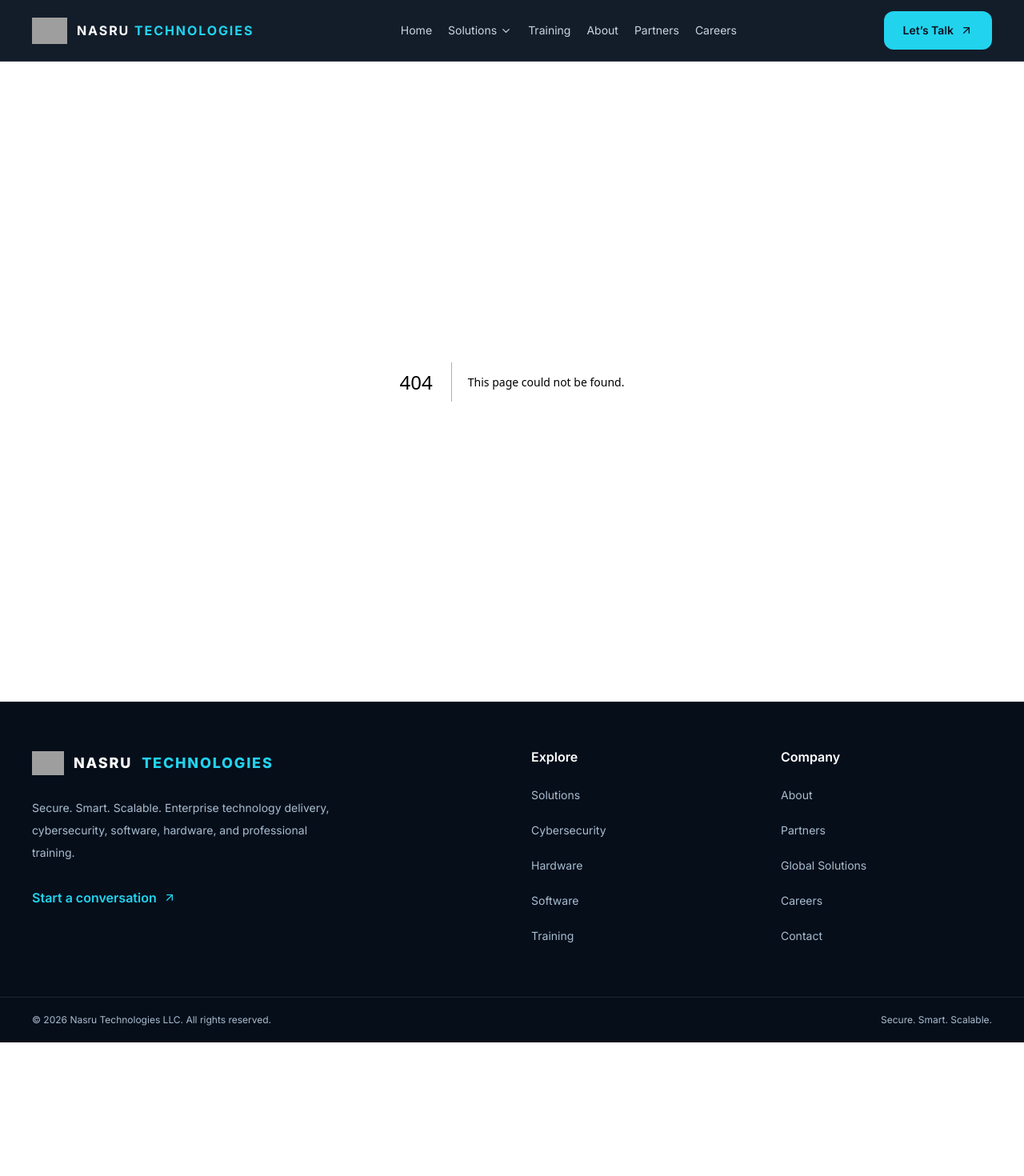
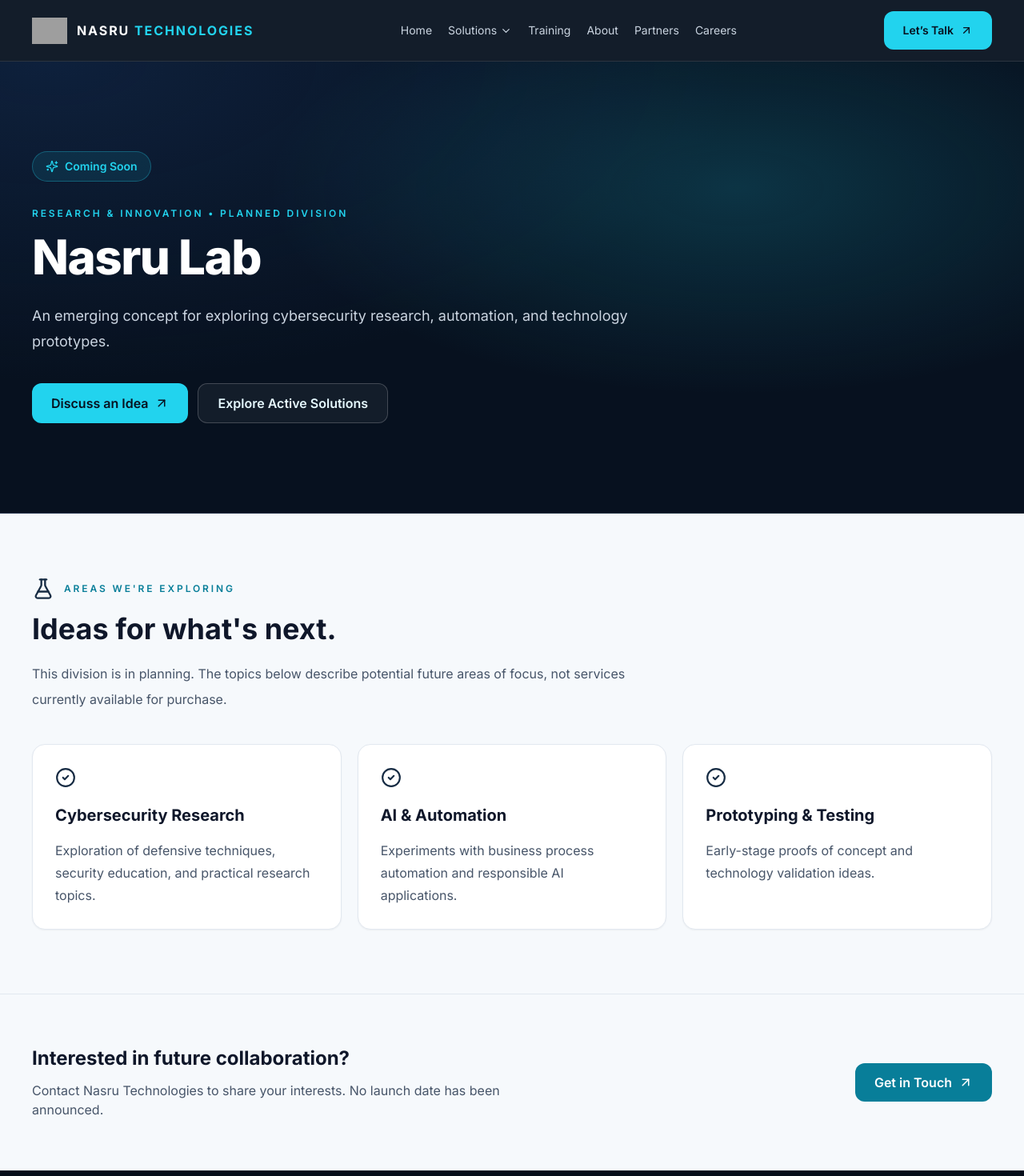
Before and after one commit to Natinael-hub/NASRU-TECHNOLOGIES, a Next.js app: page /lab in a window 1280 px wide. Before the commit this address had no page. Shown: the top 1470 px of the page at 80% size. Before the commit the page ends 1303 px from the top, so only its background shows below. Built offline with nearby package versions, Linux system fonts and the light colour scheme; grey boxes are pictures that could not be loaded.

Commit message:
feat: migrate Nasru Lab as a clearly labeled coming-soon page

```diff
--- /dev/null
+++ b/src/app/lab/page.tsx
@@ -0,0 +1,10 @@
+import type { Metadata } from "next";
+import Link from "next/link";
+import { ArrowUpRight, FlaskConical, Sparkles, CheckCircle2 } from "lucide-react";
+export const metadata:Metadata={title:"Nasru Lab — Coming Soon",description:"An emerging concept for exploring cybersecurity research, automation, and technology prototypes.",alternates:{canonical:"/lab"}};
+const ideas=[{"title":"Cybersecurity Research","description":"Exploration of defensive techniques, security education, and practical research topics."},{"title":"AI & Automation","description":"Experiments with business process automation and responsible AI applications."},{"title":"Prototyping & Testing","description":"Early-stage proofs of concept and technology validation ideas."}];
+export default function Page(){return <main id="main-content">
+<section className="hero-glow border-b border-white/10"><div className="container-nasru py-20 sm:py-28"><div className="inline-flex items-center gap-2 rounded-full border border-cyan/30 bg-cyan/10 px-4 py-2 text-sm font-semibold text-cyan"><Sparkles size={16}/> Coming Soon</div><p className="eyebrow mt-8">Research & innovation • Planned division</p><h1 className="mt-4 text-5xl font-extrabold tracking-tight text-white sm:text-6xl">Nasru Lab</h1><p className="mt-7 max-w-3xl text-lg leading-8 text-slate-300">An emerging concept for exploring cybersecurity research, automation, and technology prototypes.</p><div className="mt-9 flex flex-wrap gap-3"><Link href="/contact" className="button-primary">Discuss an Idea <ArrowUpRight size={18}/></Link><Link href="/solutions" className="button-secondary">Explore Active Solutions</Link></div></div></section>
+<section className="container-nasru py-20"><div className="flex items-center gap-3"><FlaskConical className="text-cyan-800" size={28}/><p className="eyebrow">Areas we're exploring</p></div><h2 className="mt-4 max-w-3xl text-3xl font-bold text-slate-900 sm:text-4xl">Ideas for what's next.</h2><p className="mt-5 max-w-3xl leading-8 text-slate-600">This division is in planning. The topics below describe potential future areas of focus, not services currently available for purchase.</p><div className="mt-10 grid gap-5 md:grid-cols-3">{ideas.map(item=><article key={item.title} className="rounded-2xl border border-slate-200 bg-white p-7 shadow-sm"><CheckCircle2 size={26} className="text-cyan-800"/><h3 className="mt-5 text-xl font-bold text-slate-900">{item.title}</h3><p className="mt-4 leading-7 text-slate-600">{item.description}</p></article>)}</div></section>
+<section className="border-t border-slate-200 bg-slate-50"><div className="container-nasru flex flex-col gap-5 py-16 md:flex-row md:items-center md:justify-between"><div><h2 className="text-2xl font-bold text-slate-900">Interested in future collaboration?</h2><p className="mt-3 max-w-2xl text-slate-600">Contact Nasru Technologies to share your interests. No launch date has been announced.</p></div><Link href="/contact" className="button-primary shrink-0">Get in Touch <ArrowUpRight size={18}/></Link></div></section>
+</main>;}
```
